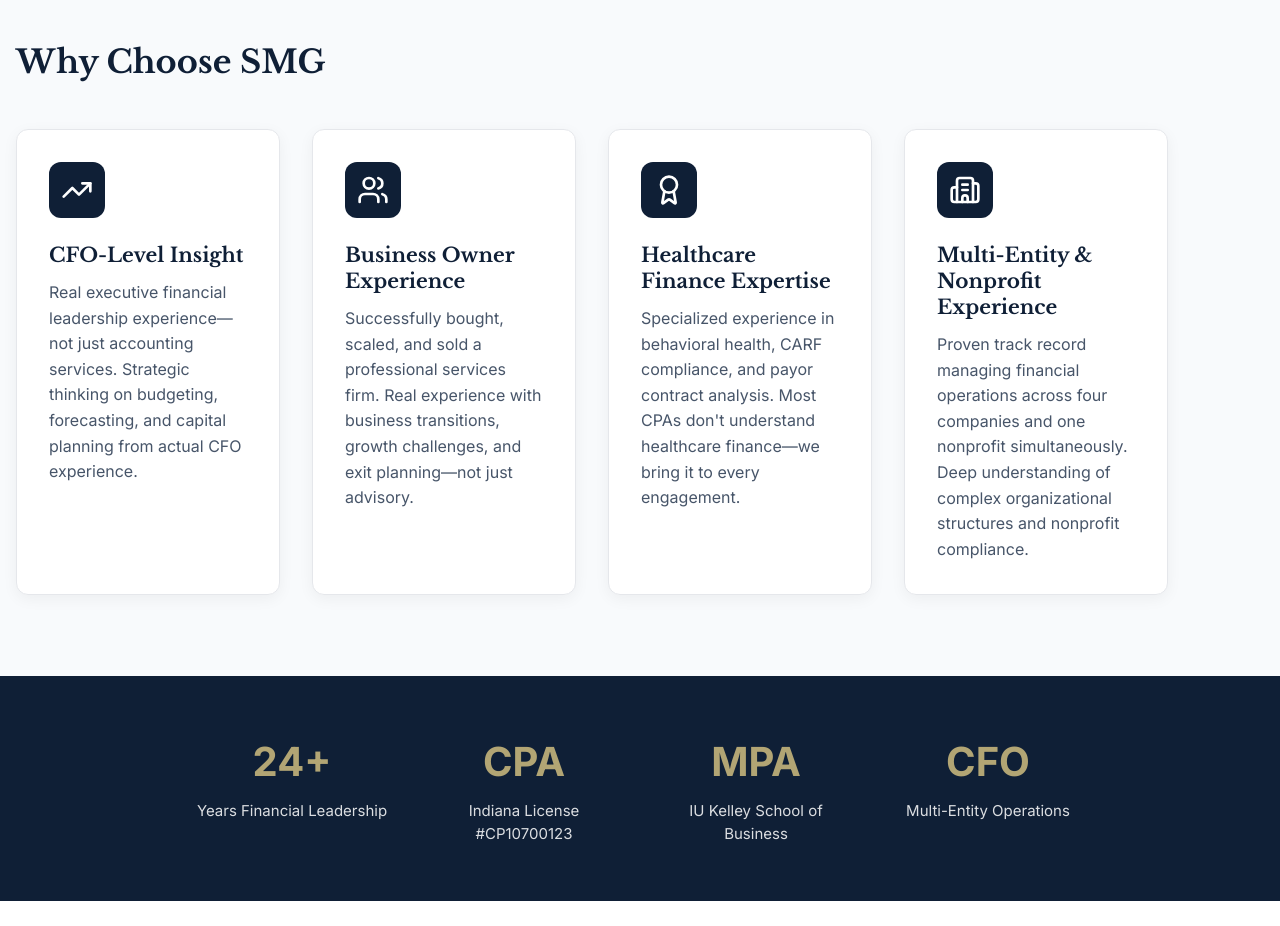
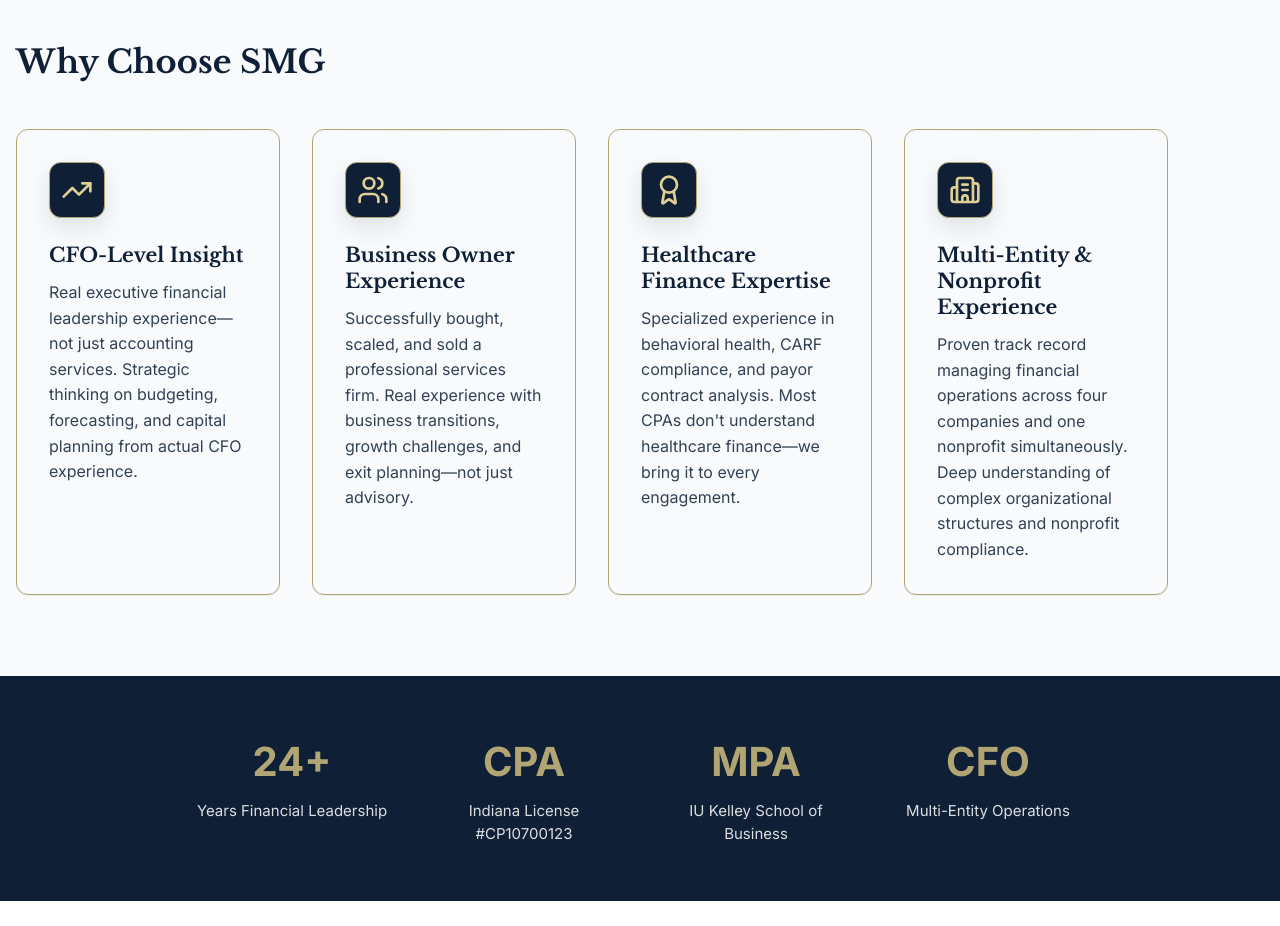
Before and after one commit to paulpaulx1/ibc-demo, a Next.js app: page /about in a window 1280 px wide. Shown: the part 1580-2506 px from the top of the page. Built offline with nearby package versions, Linux system fonts and the light colour scheme.

Commit message:
brand colors on about page info cards

```diff
--- a/app/about/AboutPage.module.css
+++ b/app/about/AboutPage.module.css
@@ -217,7 +217,6 @@
 }
 
 /* What Makes Us Different */
-/* What Makes Us Different */
 .different {
     padding: 5rem 0;
     background: var(--soft, #f8fafc);
@@ -231,7 +230,6 @@
 
 .differentInner {
     max-width: 72rem;
-    /* increased from 56rem to fit 4 cards */
 }
 
 .different.visible .h2 {
@@ -261,18 +259,37 @@
 }
 
 .card {
-    background: white;
+    background: #f8fafc;
     padding: 2rem;
     border-radius: 0.75rem;
-    border: 1px solid #e5e7eb;
-    box-shadow: 0 4px 15px rgba(0, 0, 0, 0.05);
-    transition: all 0.3s ease;
+    border: 1px solid var(--accent, #d4a574);
+    box-shadow: 0 1px 0 rgba(15, 31, 54, 0.05);
+    transition: all 0.25s ease;
     opacity: 0;
+    position: relative;
+    overflow: hidden;
+}
+
+/* Gold whisper hairline */
+.card::before {
+    content: '';
+    position: absolute;
+    top: 0;
+    left: 16px;
+    right: 16px;
+    height: 1px;
+    background: linear-gradient(90deg,
+        rgba(178, 165, 116, 0),
+        rgba(178, 165, 116, 0.28),
+        rgba(178, 165, 116, 0));
+    z-index: 3;
 }
 
 .card:hover {
+    background-color: var(--navy, #1e3a5f);
+    border-color: var(--lightaccent, #e2d6a0);
     transform: translateY(-4px);
-    box-shadow: 0 10px 30px rgba(0, 0, 0, 0.1);
+    box-shadow: 0 18px 40px rgba(15, 31, 54, 0.22);
 }
 
 .different.visible .card {
@@ -299,17 +316,22 @@
     width: 3.5rem;
     height: 3.5rem;
     background: var(--navy, #1e3a5f);
-    color: white;
+    color: var(--lightaccent, #e2d6a0);
+    border: 1px solid var(--accent, #d4a574);
     border-radius: 0.75rem;
     display: flex;
     align-items: center;
     justify-content: center;
     margin-bottom: 1.5rem;
-    transition: transform 0.3s ease;
+    transition: all 0.3s ease;
+    box-shadow: 0 10px 22px rgba(15, 31, 54, 0.10);
 }
 
 .card:hover .cardIcon {
-    transform: rotate(-5deg);
+    background: #ffffff;
+    border-color: rgba(178, 165, 116, 0.45);
+    color: var(--navy, #1e3a5f);
+    transform: rotate(-360deg);
 }
 
 .cardTitle {
@@ -319,11 +341,21 @@
     margin-bottom: 0.75rem;
     font-weight: 600;
     font-family: var(--font-serif, ui-serif, Georgia, serif);
+    transition: color 0.25s ease;
+}
+
+.card:hover .cardTitle {
+    color: #ffffff;
 }
 
 .cardBody {
-    color: #475569;
+    color: var(--slate, #475569);
     line-height: 1.6;
+    transition: color 0.25s ease;
+}
+
+.card:hover .cardBody {
+    color: rgba(255, 255, 255, 0.9);
 }
 
 /* Credentials */
@@ -533,7 +565,7 @@
     /* fallback behind image */
 }
 
-/* “finance-by-feel” treatment:
+/* "finance-by-feel" treatment:
    - slight desaturation
    - subtle contrast shaping
    - deep navy wash via overlay
```
